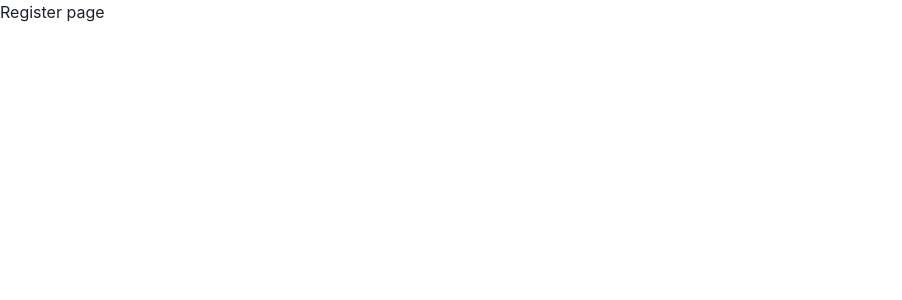
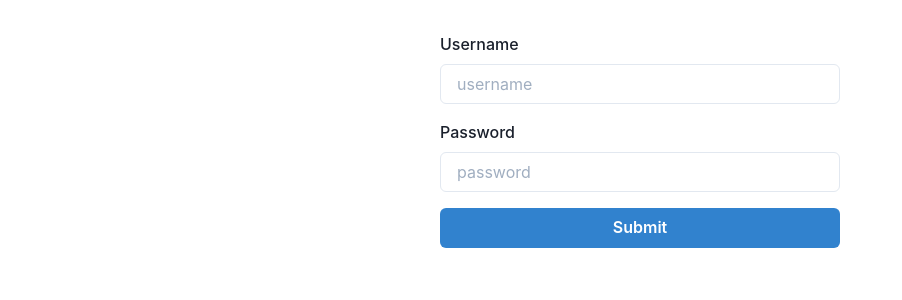
Before and after one commit to spencerpogo/lireddit, a Next.js app in the folder web/: page /register in a window 1280 px wide. Shown: the top 300 px of the page, without its empty margins (0-902 px from the left). Built offline with nearby package versions, Linux system fonts and the light colour scheme.

Commit message:
Feat: Formik registration form

```diff
--- a/web/package.json
+++ b/web/package.json
@@ -12,6 +12,7 @@
     "@chakra-ui/system": "^1.1.7",
     "@emotion/react": "^11.0.0",
     "@emotion/styled": "^11.0.0",
+    "formik": "^2.2.6",
     "framer-motion": "^3.0.0",
     "next": "latest",
     "react": "^17.0.1",
--- /dev/null
+++ b/web/src/components/InputField.tsx
@@ -0,0 +1,31 @@
+import {
+  FormControl,
+  FormErrorMessage,
+  FormLabel,
+  Input,
+} from "@chakra-ui/react";
+import { useField } from "formik";
+import React, { FC, InputHTMLAttributes } from "react";
+
+export type InputFieldProps = InputHTMLAttributes<HTMLInputElement> & {
+  name: string;
+  label: string;
+};
+
+export const InputField: FC<InputFieldProps> = ({
+  label,
+  size: _,
+  ...props
+}: InputFieldProps) => {
+  const [field, { error }] = useField(props);
+
+  return (
+    <FormControl isInvalid={!!error}>
+      <FormLabel htmlFor={field.name}>{label}</FormLabel>
+      <Input {...field} {...props} id={field.name} />
+      {error ? <FormErrorMessage>{error}</FormErrorMessage> : null}
+    </FormControl>
+  );
+};
+
+export default InputField;
--- /dev/null
+++ b/web/src/components/Wrapper.tsx
@@ -0,0 +1,19 @@
+import { Box } from "@chakra-ui/react";
+import { FC, PropsWithChildren } from "react";
+
+export interface WrapperProps {
+  small?: boolean;
+}
+
+export const Wrapper: FC<WrapperProps> = ({
+  children,
+  small = false,
+}: PropsWithChildren<WrapperProps>) => {
+  return (
+    <Box maxW={small ? "400px" : "800px"} w="100%" mt="8" mx="auto">
+      {children}
+    </Box>
+  );
+};
+
+export default Wrapper;
--- a/web/src/pages/register.tsx
+++ b/web/src/pages/register.tsx
@@ -1,9 +1,47 @@
-import { FC } from "react";
+import { Box, Button } from "@chakra-ui/react";
+import { Form, Formik } from "formik";
+import React, { FC } from "react";
+import InputField from "src/components/InputField";
+import Wrapper from "src/components/Wrapper";
 
 export interface RegisterProps {}
 
 export const Register: FC<RegisterProps> = ({}: RegisterProps) => {
-  return <div>Register page</div>;
+  return (
+    <Wrapper small={true}>
+      <Formik
+        initialValues={{ username: "", password: "" }}
+        onSubmit={(data) => console.log(data)}
+      >
+        {({ values, handleChange, isSubmitting }) => (
+          <Form>
+            <InputField
+              name="username"
+              placeholder="username"
+              label="Username"
+            />
+            <Box mt="4">
+              <InputField
+                name="password"
+                placeholder="password"
+                label="Password"
+                type="password"
+              />
+            </Box>
+            <Button
+              colorScheme="blue"
+              isLoading={isSubmitting}
+              mt="4"
+              width="100%"
+              type="submit"
+            >
+              Submit
+            </Button>
+          </Form>
+        )}
+      </Formik>
+    </Wrapper>
+  );
 };
 
 export default Register;
```
Also changed, not shown: 1 other file (tests, documents, lock files or other folders).
